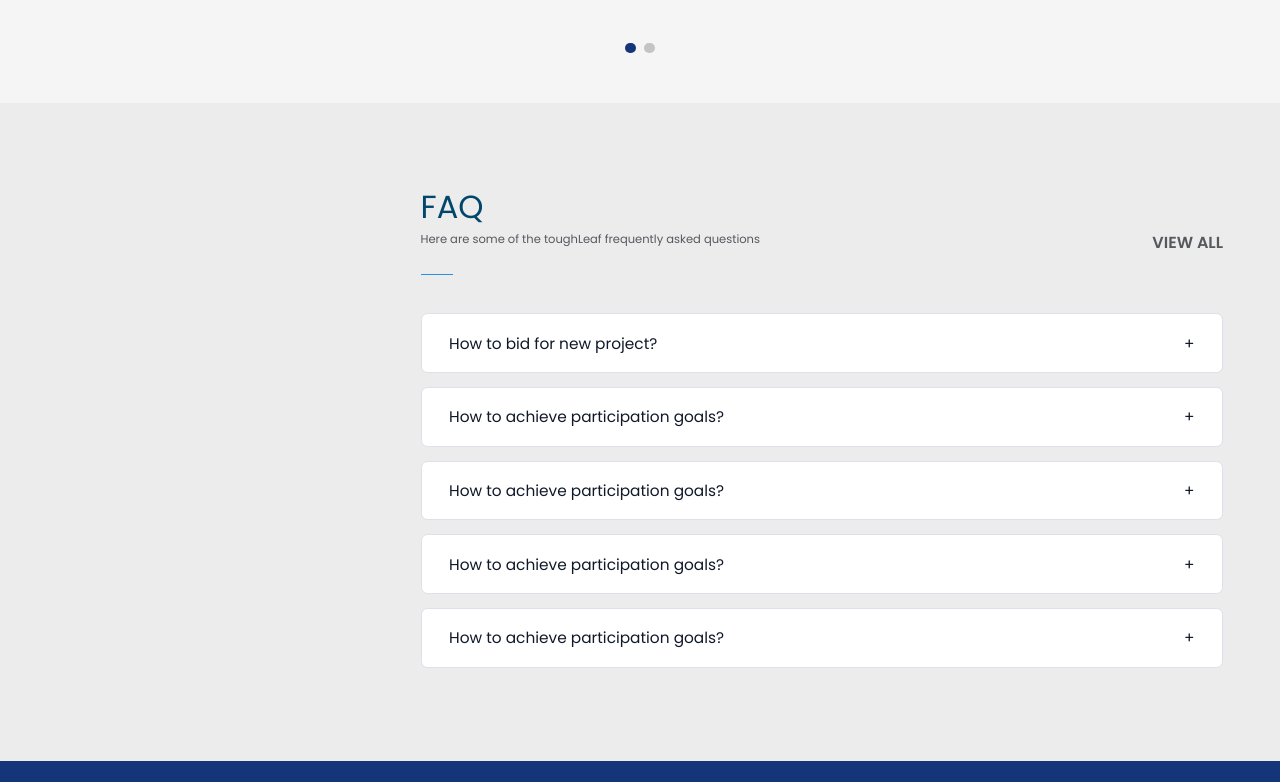
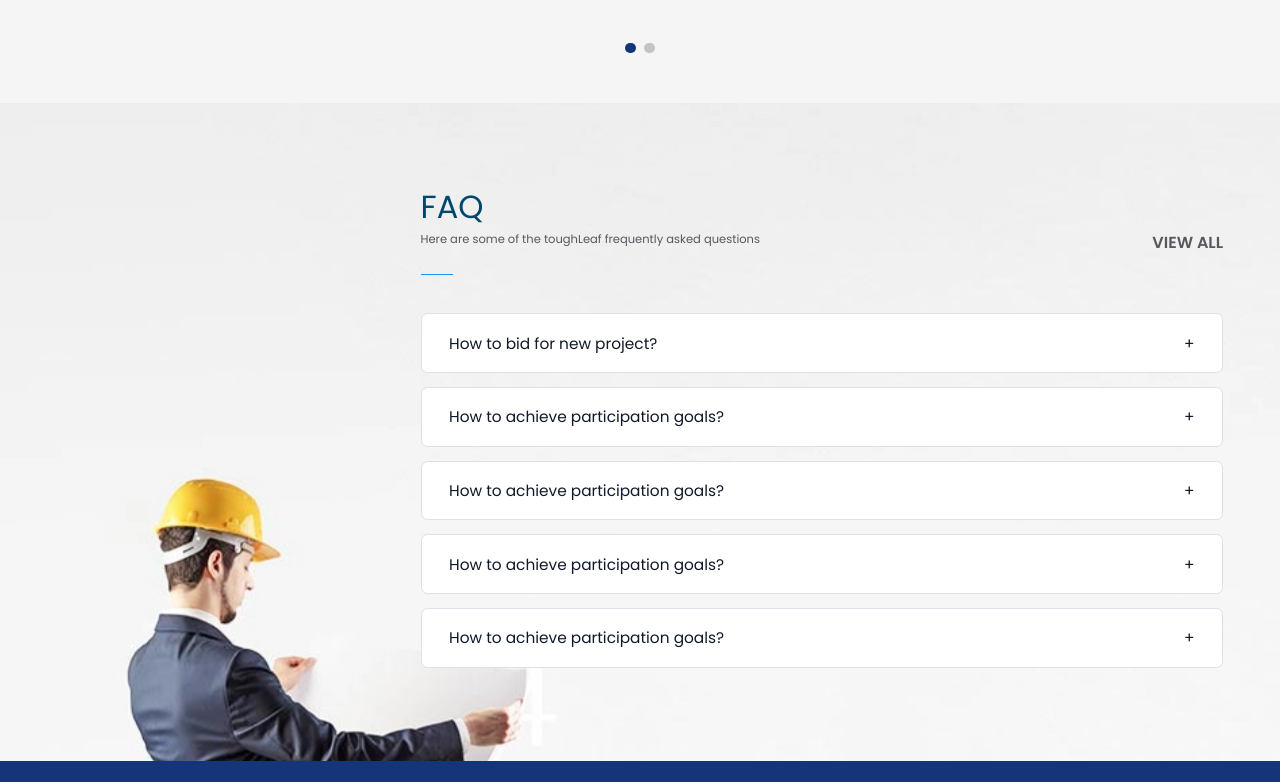
Before and after one commit to ahm022/toughLeaf, a website: page index/index.html in a window 1280 px wide. Shown: the part 3638-4420 px from the top of the page. Drawn offline with nearby package versions, Linux system fonts and the light colour scheme.

Commit message:
section seven

```diff
--- a/scss/section-seven.scss
+++ b/scss/section-seven.scss
@@ -1,8 +1,9 @@
 .section-seven {
     display: flex;
     justify-content: end;
-    background-color: var(--primary-grey-10);
+    // background-color: var(--primary-grey-10);
     padding: 6.2vw 4.45vw;
+    background: transparent url("../img/section-seven/collapse-section-mask.png") 0% 0% no-repeat padding-box;
     .info-container {
         width: 62.7vw;
         .info-header {
```
Also changed, not shown: css/style.css, img/section-seven/collapse-section-mask.png (added).
